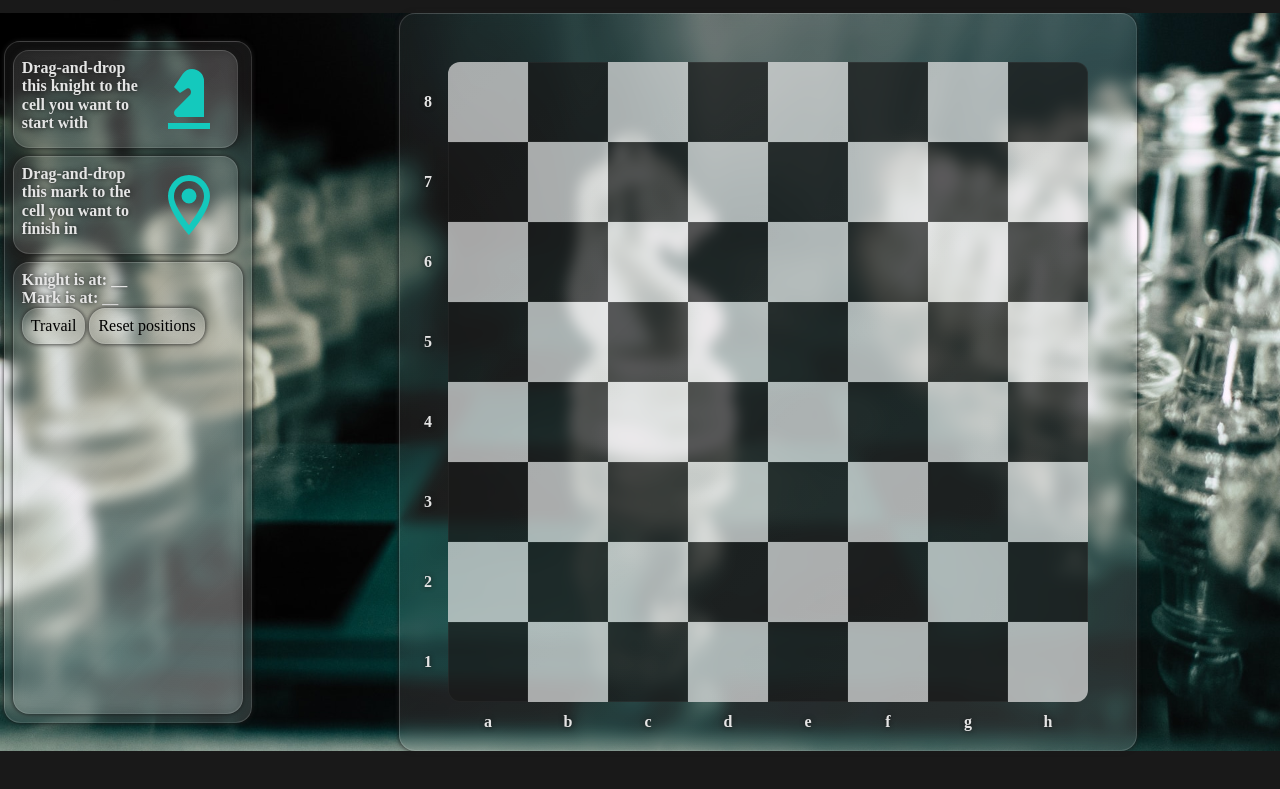
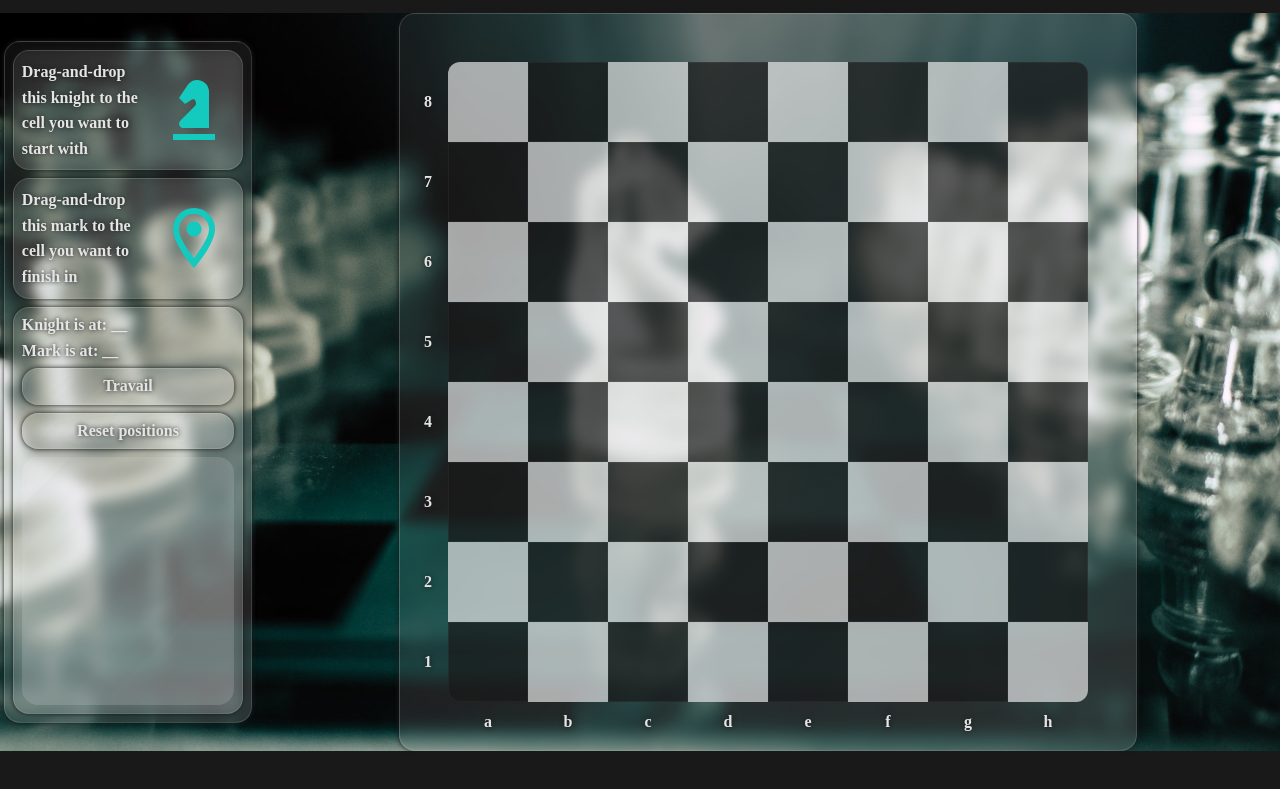
Before and after one commit to hrv3str/odin-knight-travails, a website built with webpack: page src/index.html in a window 1280 px wide. Shown: the part 67-856 px from the top of the page. Built offline with nearby package versions, Linux system fonts and the light colour scheme; a web font is replaced by a local one.

Commit message:
Fix bugs

```diff
--- a/src/styles.css
+++ b/src/styles.css
@@ -51,7 +51,48 @@ body {
     display: grid;
     grid-template-columns: 1fr auto;
     height: fit-content;
-    width: 90%;
+    align-items: center;
+    justify-items: center;
+    line-height: 1.6rem;
+}
+
+.controls {
+    flex-grow: 1;
+    display: flex;
+    flex-direction: column;
+    gap: 0.5rem;
+}
+
+button {
+    color: var(--c-white);
+    font-weight: 700;
+    text-shadow: 0 0 5px var(--c-black);
+}
+
+button:hover {
+    cursor: pointer;
+    transform: scaleX(1.02);
+    box-shadow: 0 0 5px var(--c-blue-one);
+}
+
+button:active {
+    transform: scaleX(0.98);
+    box-shadow: 0 0 3px var(--c-black);
+    text-shadow: 0 0 3px var(--c-blue-one);
+}
+
+.console {
+    display: flex;
+    flex-direction: column;
+    overflow-y: scroll;
+    text-shadow: 0 0 5px var(--c-glassy-two);
+    font-weight: 600;
+    gap: 0.5rem;
+    flex-grow: 1;
+    background-color: var(--c-glassy-two);
+    border-radius: 1rem;
+    padding: 1rem;
+    color: var(--c-black);
 }
 
 .title {
@@ -76,7 +117,8 @@ body {
 .aside > .plate {
     width: 90%;
     height: 90%;
-    display: grid;
+    display: flex;
+    flex-direction: column;
     gap: 0.5rem;
     grid-template-rows: repeat(2, auto) 1fr;
 }
@@ -151,17 +193,17 @@ body {
 
 .knight,
 .target {
-    position: relative;
     height: calc(var(--c-side) * 0.90);
     width: calc(var(--c-side) * 0.90);
     background-position: center;
     background-repeat: no-repeat;
     cursor: move;
-    -webkit-user-drag: element;
 }
 
 .knight {
     background-image: url(./assets/chess-knight.svg);
+    transition: all 1000ms ease-in-out;
+    z-index: 5;
 }
 
 .target {
@@ -177,3 +219,7 @@ body {
     height: var(--c-side);
     width: var(--c-side);
 }
+
+.transition {
+    transition: all 50ms ease-out;
+}
```
